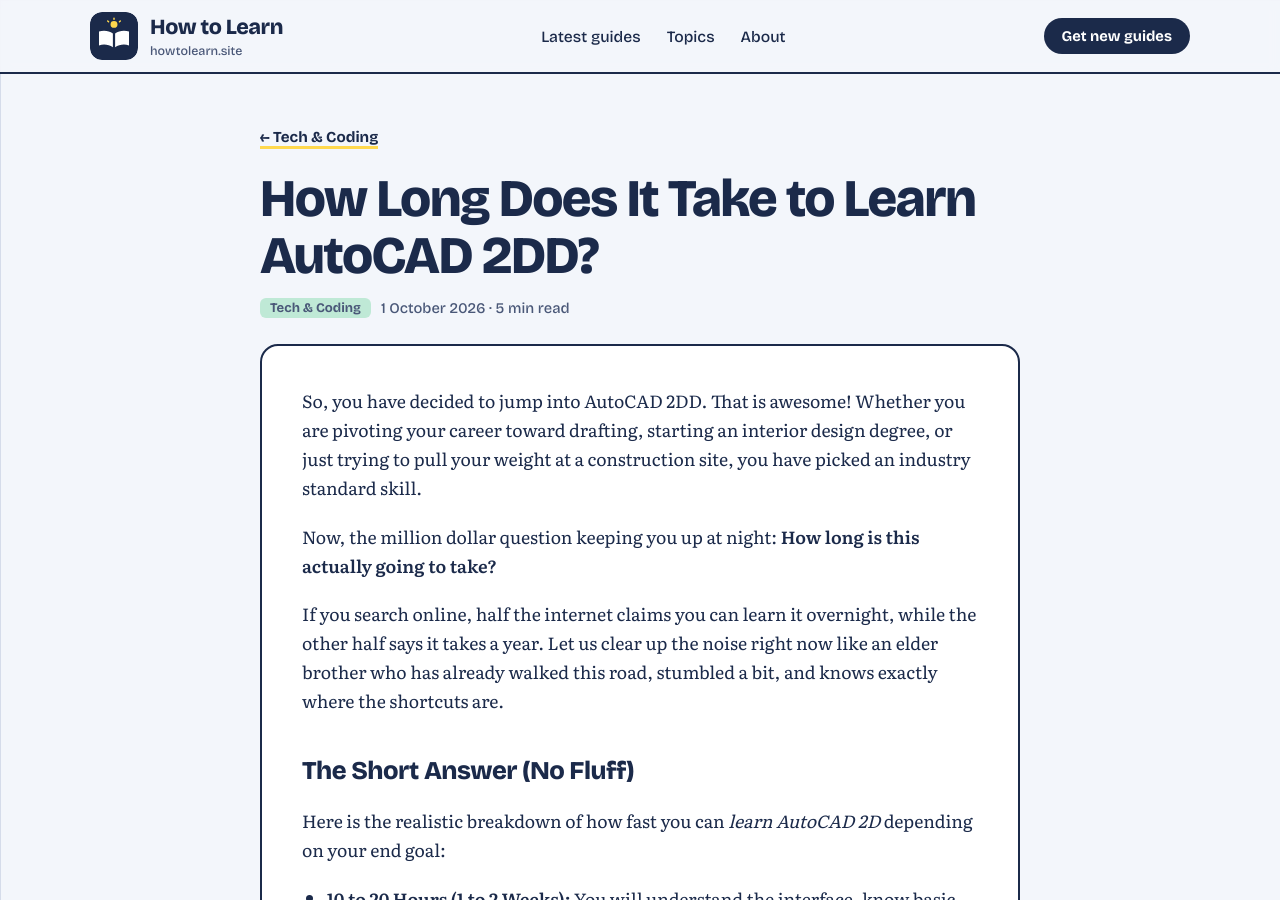
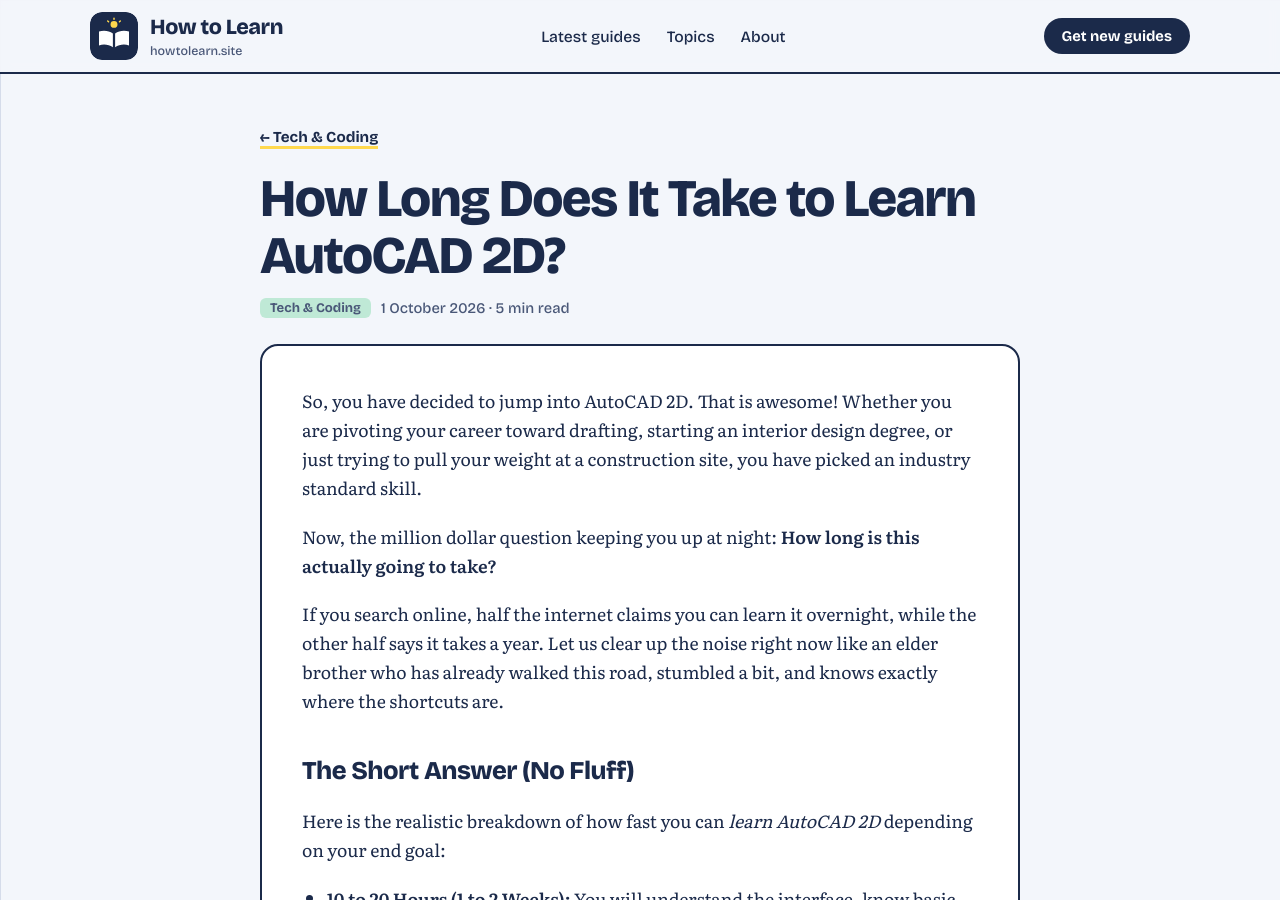
Before and after one commit to mehuls-ER7/mehuls-ER7.github.io, a Jekyll site: the page built from _posts/2026-10-01-how-to-learn-autocad-2d-guide.md, in a window 1280 px wide and 900 px high. Built offline with Jekyll 4.4.1, drawn with Linux system fonts in a browser that asks for light colours; some of the changed text lies outside the part shown.

Commit message:
Fix typos in AutoCAD 2D guide

```diff
--- a/_posts/2026-10-01-how-to-learn-autocad-2d-guide.md
+++ b/_posts/2026-10-01-how-to-learn-autocad-2d-guide.md
@@ -1,11 +1,11 @@
 ---
-title: "How Long Does It Take to Learn AutoCAD 2DD?"
+title: "How Long Does It Take to Learn AutoCAD 2D?"
 date: 2026-10-01
 category: tech
-description: "An honest guide on learning AutoCAD 2DD speed, a realistic 4-week roadmap, and how to build true drafting speed."
+description: "An honest guide on learning AutoCAD 2D speed, a realistic 4-week roadmap, and how to build true drafting speed."
 ---
 
-So, you have decided to jump into AutoCAD 2DD. That is awesome! Whether you are pivoting your career toward drafting, starting an interior design degree, or just trying to pull your weight at a construction site, you have picked an industry standard skill.
+So, you have decided to jump into AutoCAD 2D. That is awesome! Whether you are pivoting your career toward drafting, starting an interior design degree, or just trying to pull your weight at a construction site, you have picked an industry standard skill.
 
 Now, the million dollar question keeping you up at night: **How long is this actually going to take?**
 
@@ -66,7 +66,7 @@
 
 ## Frequently Asked Questions
 
-**Q1: Can I learn AutoCAD 2DD on my own without a course?**
+**Q1: Can I learn AutoCAD 2D on my own without a course?**
 Yes! Thousands of draftsmen are self taught. With free YouTube tutorials, Autodesk documentation, and daily practice, you can easily *learn AutoCAD 2D* on your own.
 
 **Q2: Is AutoCAD 2DD harder than 3D?**
@@ -75,5 +75,5 @@
 **Q3: Do I need a high end laptop to learn AutoCAD 2DD?**
 Not for 2D! Unlike heavy 3D rendering software, basic 2D drafting runs smoothly on most modern mid range laptops with an Intel i5/Ryzen 5 processor and 8GB to 16GB of RAM.
 
-**Q4: How long does it take to learn AutoCAD 2DD for an absolute beginner with zero background?**
+**Q4: How long does it take to learn AutoCAD 2D for an absolute beginner with zero background?**
 If you have zero drafting experience, expect it to take about 3 to 4 weeks of consistent effort to get comfortable drawing basic professional plans.
```
